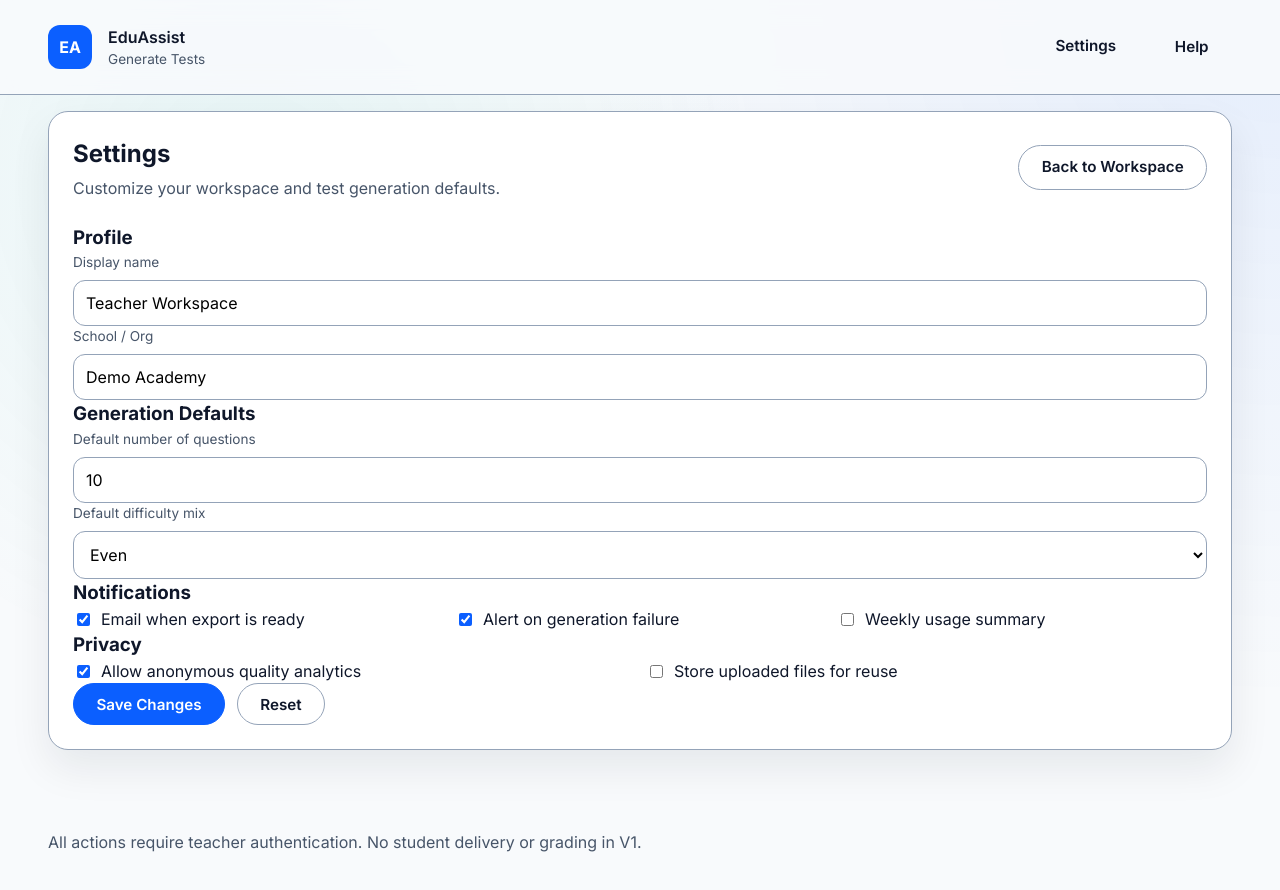
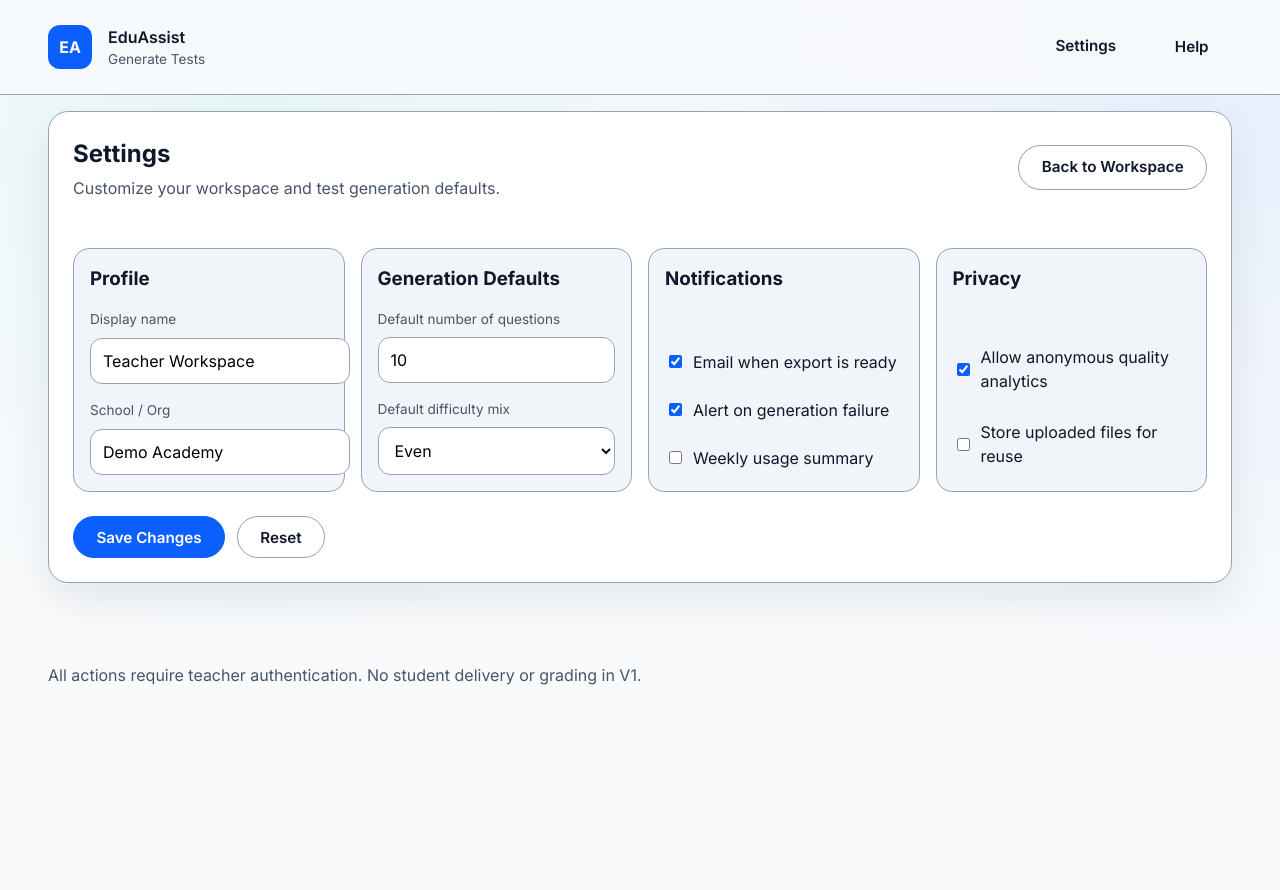
Before and after one commit to shahd803/EduAssist, a Next.js app: page /settings in a window 1280 px wide. Shown: the top 890 px of the page. After the commit the page ends 800 px from the top, so only its background shows below. Built offline with nearby package versions, Linux system fonts and the light colour scheme.

Commit message:
added a settings page

```diff
--- a/src/app/globals.css
+++ b/src/app/globals.css
@@ -107,6 +107,12 @@ textarea {
 .topbar-actions {
   display: flex;
   gap: 0.75rem;
+}
+
+.topbar-actions .btn {
+  display: inline-flex;
+  align-items: center;
+  justify-content: center;
 }
 
 .hero {
@@ -490,6 +496,26 @@ input[type='number'] {
   color: var(--color-danger);
 }
 
+.settings-panel {
+  display: grid;
+  gap: 1.5rem;
+}
+
+.settings-grid {
+  display: grid;
+  grid-template-columns: repeat(auto-fit, minmax(260px, 1fr));
+  gap: 1rem;
+}
+
+.settings-card {
+  border: 1px solid var(--color-border);
+  border-radius: 16px;
+  padding: 1rem;
+  background: var(--color-surface);
+  display: grid;
+  gap: 1rem;
+}
+
 .footer {
   padding: 2rem 3rem 3rem;
   color: var(--color-muted);
```
